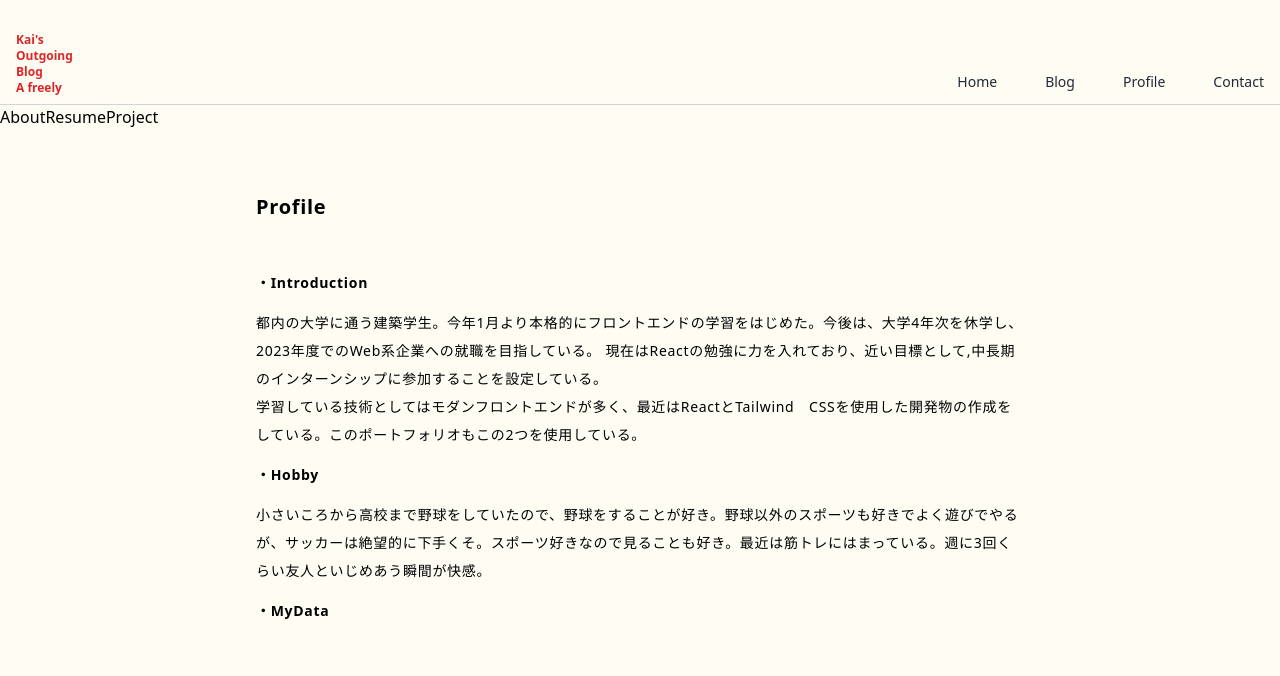
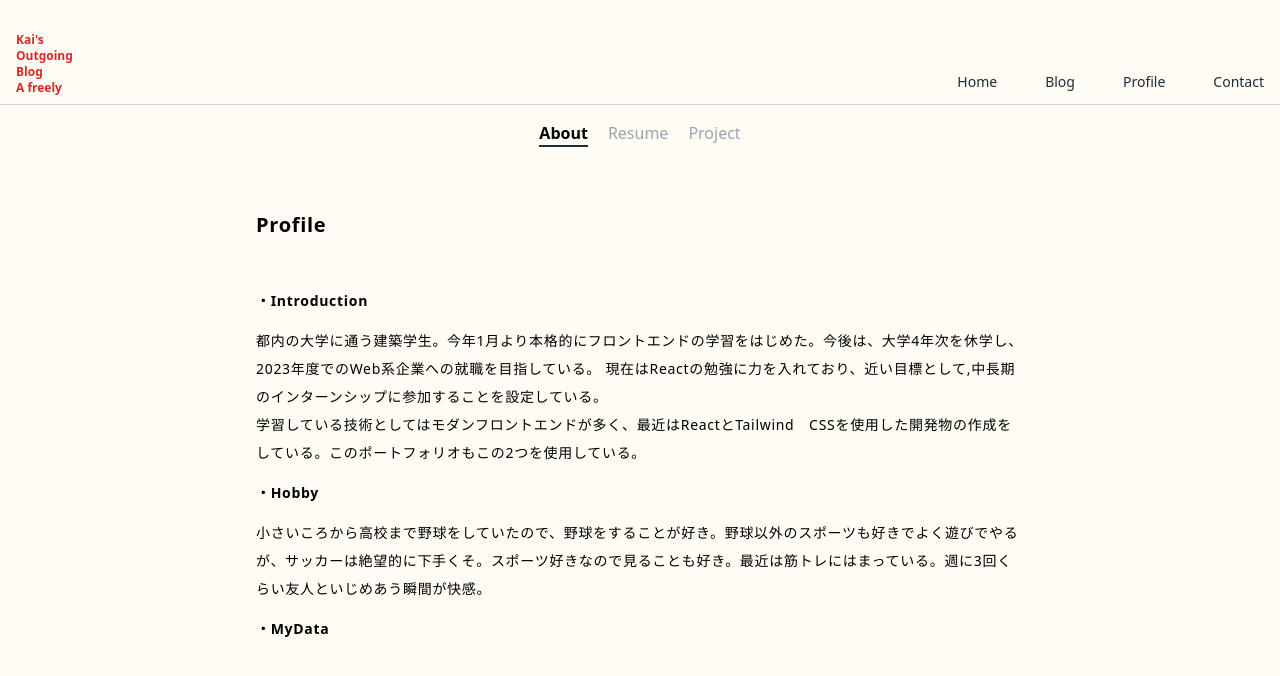
Before and after one commit to nasuka7/My_portfolio_and_blog, a Next.js app: page /profile in a window 1280 px wide. Shown: the top 676 px of the page. Built offline with nearby package versions, Linux system fonts and the light colour scheme.

Commit message:
Refactor Navbar

```diff
--- a/src/components/Navbar.tsx
+++ b/src/components/Navbar.tsx
@@ -25,20 +25,20 @@ const Navbar = () => {
   const { pathname } = useRouter()
 
   useEffect(() => {
-    if (pathname === "/about" ) setActiveItem("About")
+    if (pathname === "/profile" ) setActiveItem("About")
     if (pathname === "/resume" ) setActiveItem("Blog")
     if (pathname === "/project" ) setActiveItem("Profile")
   }, [])
 
   return (
-    <div>
-      <span>{activeItem}</span>
-      <div>
+    <div className="flex justify-center mt-4  gap-5">
+      <span className="font-bold border-b-2 border-gray-800">{activeItem}</span>
+      <div className="space-x-5 text-gray-400">
         <HeadberItem
           activeItem={activeItem}
           setActiveItem={setActiveItem}
           name="About"
-          route="/about"
+          route="/profile"
         />
         <HeadberItem
           activeItem={activeItem}
```
